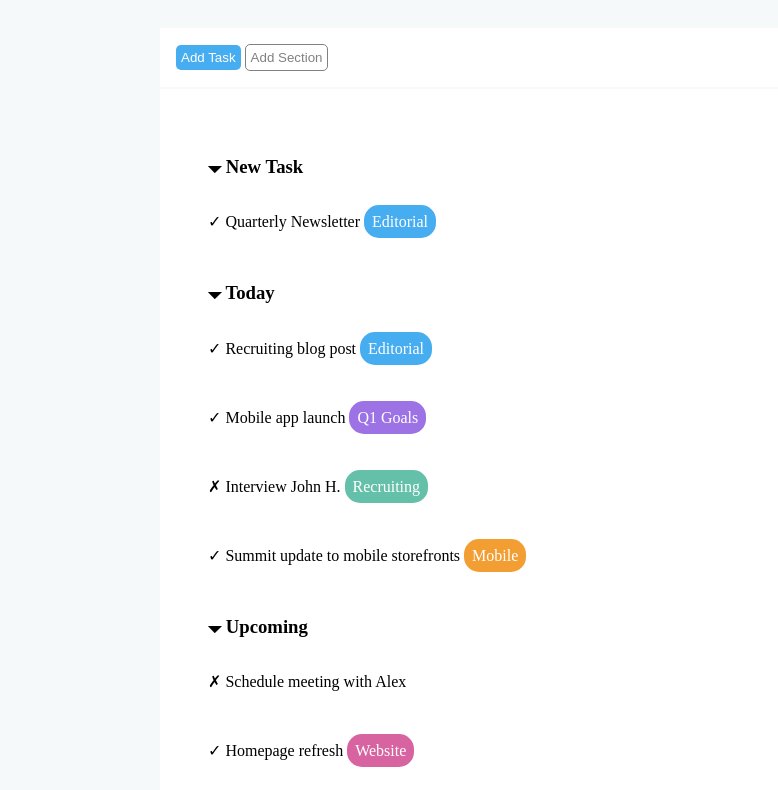
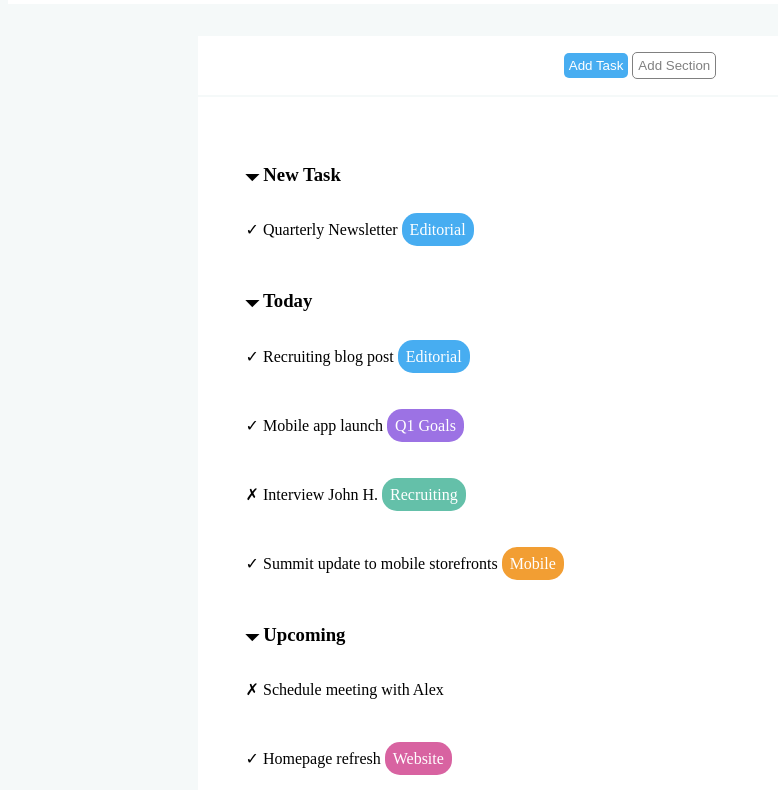
Before and after one commit to Benedetto-Bonaccorso/html-css-toboolist, a plain HTML site: page index.html in a window 1280 px wide. Shown: the part 81-871 px from the top of the page, without its empty margins (0-778 px from the left). Drawn offline with Linux system fonts and the light colour scheme.

Commit message:
Correzione main e footer

```diff
--- a/index.html
+++ b/index.html
@@ -14,12 +14,14 @@
         <h1>Toboolist</h1>
     </header>
     <main>
-        <button class="task-button button">Add Task</button>
-        <button class="section-button button">Add Section</button>
-    </main>
-    <footer>
+        <div class="buttons">
+            <button class="task-button button">Add Task</button>
+            <button class="section-button button">Add Section</button>
+        </div>
 
-        <h3 class="section">&#128899 New Task</h3>
+        <div class="todolist">
+
+            <h3 class="section">&#128899 New Task</h3>
 
         <p class="task">&#10003 Quarterly Newsletter <span class="task_cathegory editorial">Editorial</span></p>
 
@@ -45,7 +47,10 @@
             <br>
         <p class="task">&#10003 Review editorial calendar <span class="task_cathegory editorial">Editorial</span></p>
 
-    </footer>
+        </div>
+    </main>
+
+    <footer><h1>s</h1></footer>
 
 </body>
 </html>
--- a/style.css
+++ b/style.css
@@ -10,8 +10,6 @@
 
 body{
     background-color: var(--background);
-    margin: 0;
-    padding: 0;
 }
 
 header{
@@ -27,13 +25,27 @@ header h1{
 }
 
 main{
+    margin-right: auto;
+    margin-left: auto;
+    width: 70%;
+}
+
+.buttons{
+    text-align: center;
+
+    padding-top: 1rem;
+    padding-bottom: 1rem;
+    background-color: white;
+    margin-top: 2rem;
+    margin-bottom: 2px;
+}
+
+.todolist{
     background-color: white;
 
-    padding: 1rem;
-    margin: 2rem;
-    margin-bottom: 2px;
-    margin-left: 10rem;
-    margin-right: 10rem;
+    padding-top: 1rem;
+    margin-top: 2rem;
+    margin-top: 0;
 }
 
 button{
@@ -51,16 +63,6 @@ button{
     color: gray;
     border: solid gray 1px;
     background-color: white;
-}
-
-footer{
-    background-color: white;
-    background-color: white;
-    padding-top: 1rem;
-    margin: 2rem;
-    margin-top: 0;
-    margin-left: 10rem;
-    margin-right: 10rem;
 }
 
 .section{
```
